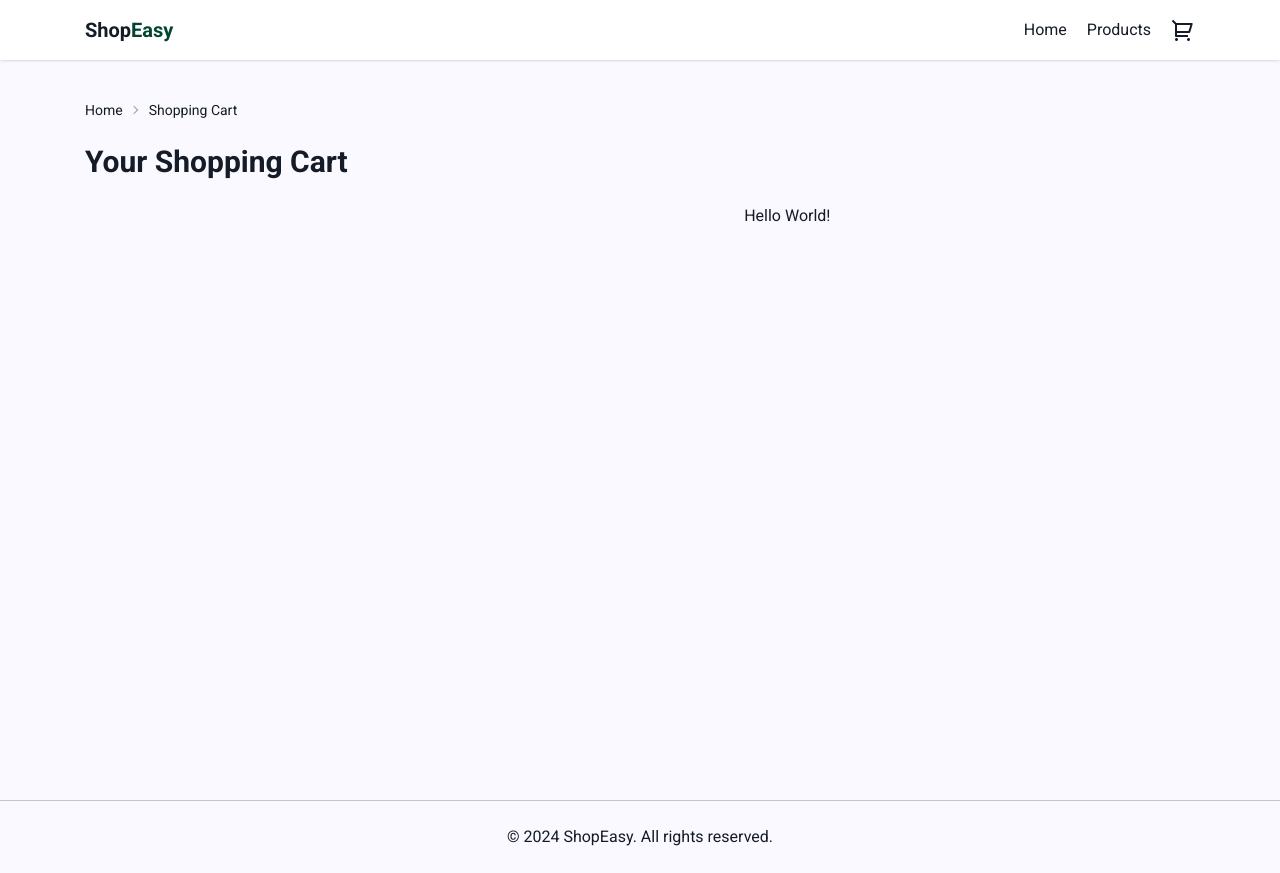
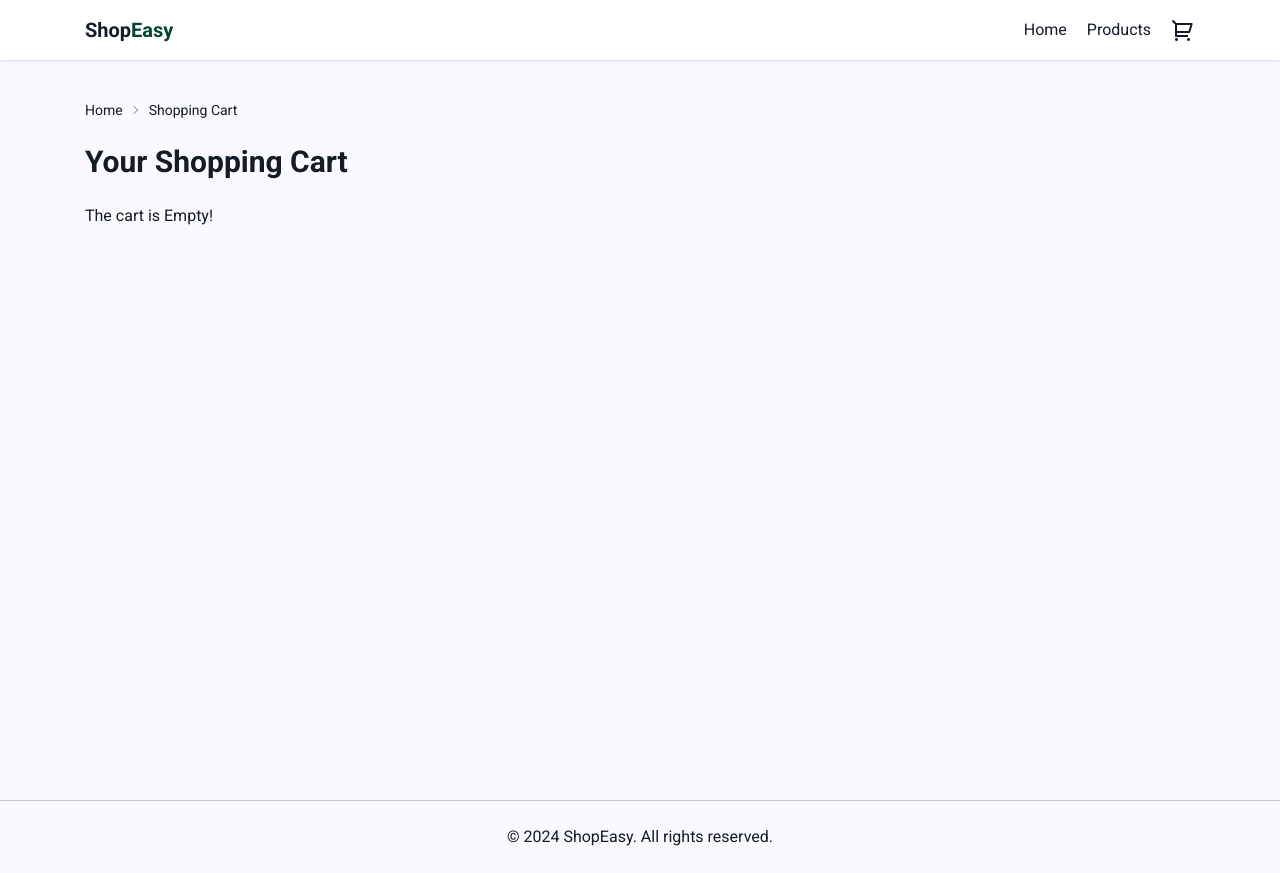
Before and after one commit to ayoub-jabiri/shop-easy, a Next.js app: page /cart in a window 1280 px wide. Built offline with nearby package versions, Linux system fonts and the light colour scheme.

Commit message:
Added a back up message if the cart is empty

```diff
--- a/app/cart/page.tsx
+++ b/app/cart/page.tsx
@@ -23,6 +23,12 @@ export default function Cart() {
                     </ul>
                 </div>
                 <h1 className="text-3xl font-bold mb-6">Your Shopping Cart</h1>
+                {!cartData.cartItemsCount && (
+                    <div>
+                        <p>The cart is Empty!</p>
+                    </div>
+                )}
+                {cartData.cartItemsCount > 0 && (
                     <div className="grid grid-cols-12 gap-5">
                         <div className="col-span-12 md:col-span-7">
                             <CartItems cartItems={cartData.cartItems} />
@@ -31,6 +37,7 @@ export default function Cart() {
                             <OrderSummary />
                         </div>
                     </div>
+                )}
             </div>
         </div>
     );
```
Lines whose indentation alone changed are shown as unchanged.
